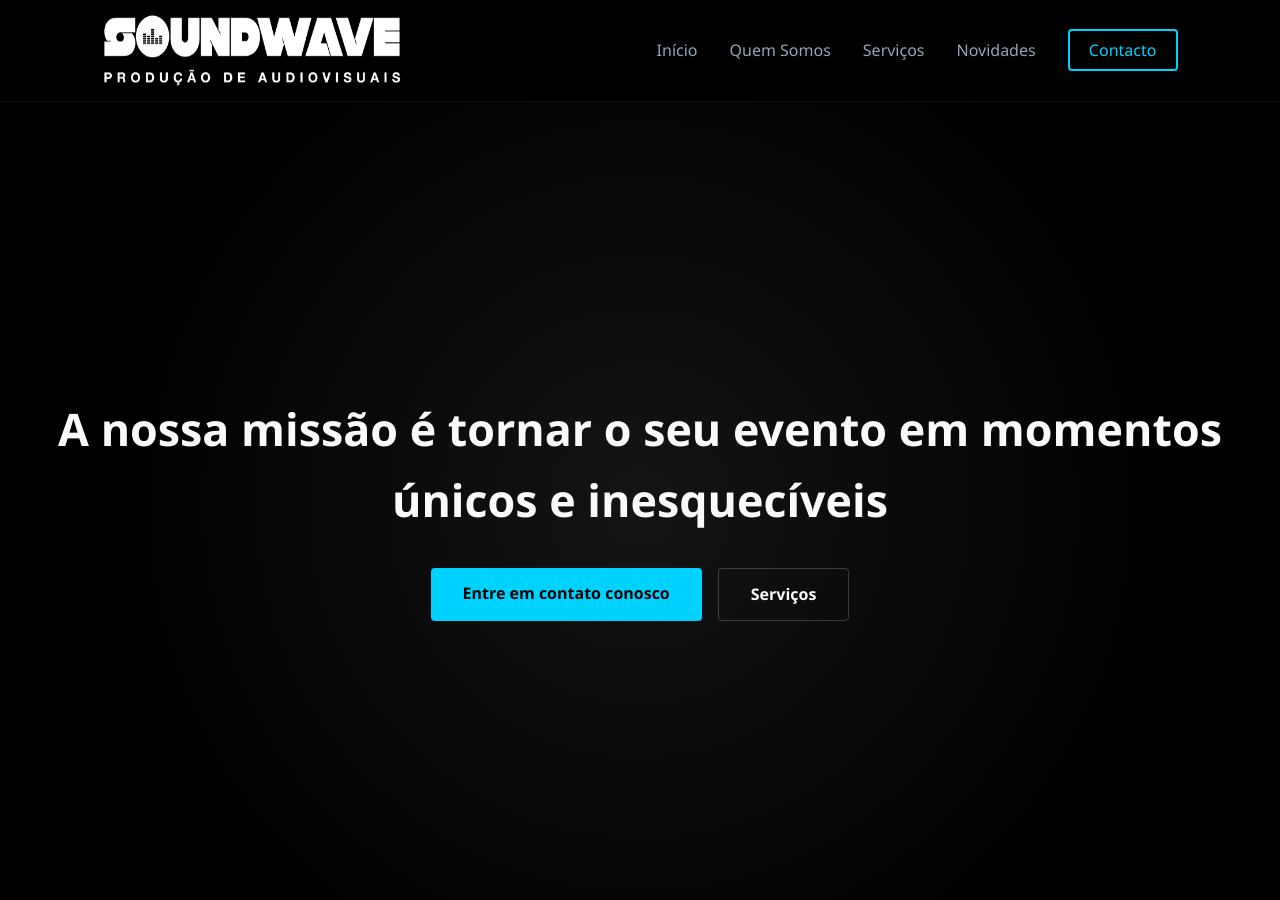
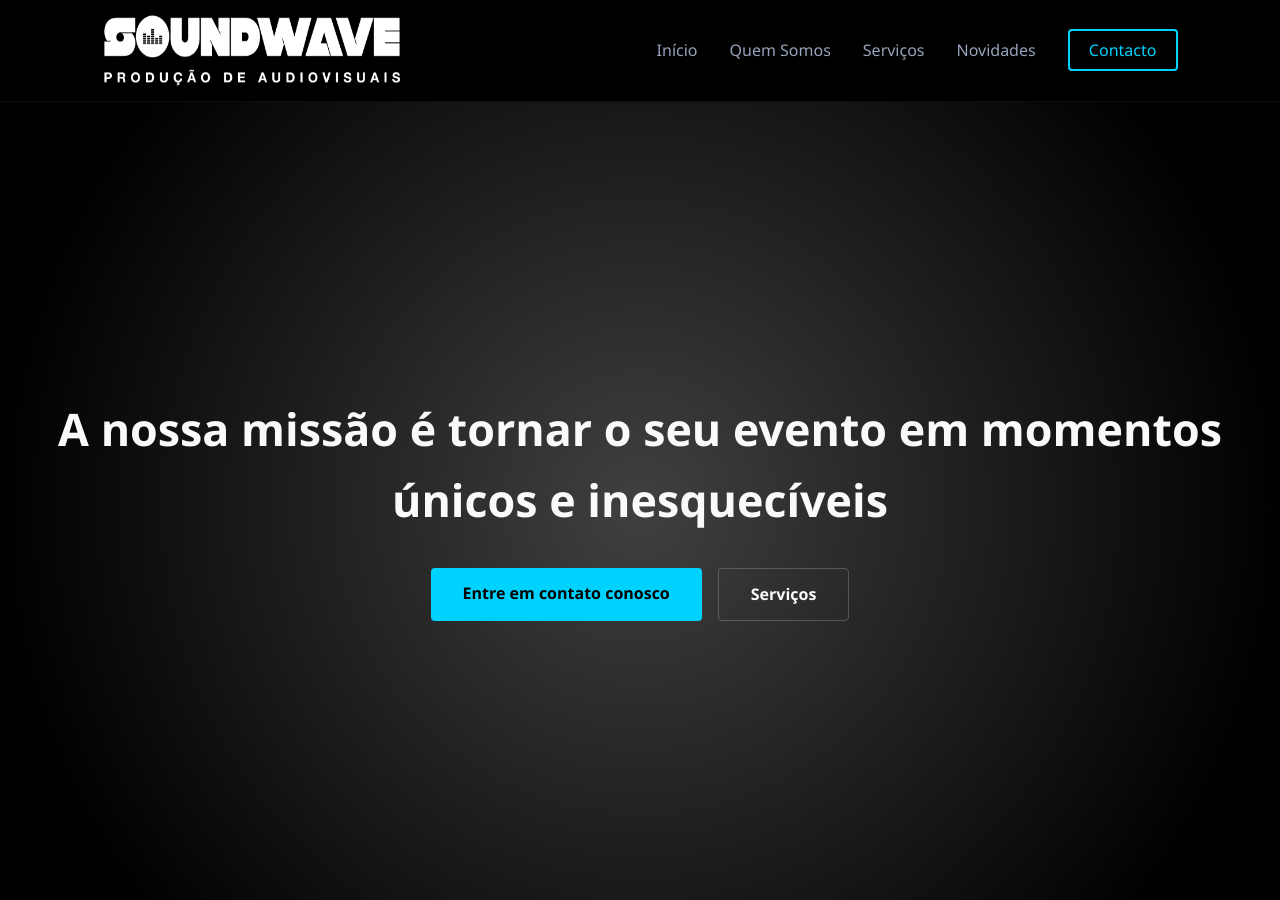
Before and after one commit to jaarego/jaarego.github.io, a Jekyll site: the page built from index.html, in a window 1280 px wide and 900 px high. Built offline with Jekyll 4.4.1, drawn with Linux system fonts in a browser that asks for light colours.

Commit message:
Atualizar o _variables.scss

```diff
--- a/_sass/_variables.scss
+++ b/_sass/_variables.scss
@@ -16,7 +16,7 @@
     --bg-dark: black;/* #0b0f19;*/
 
     /* Fundo com glow subtil no centro */
-    --hero-bg: radial-gradient(circle at center, rgba(255, 255, 255, 0.08) 0%, rgba(0, 0, 0, 1) 70%);
+    --hero-bg: radial-gradient(circle at center, rgba(255, 255, 255, 0.25) 0%, rgba(0, 0, 0, 1) 85%);
 
 
     /* Fundo semi-transparente */
```
